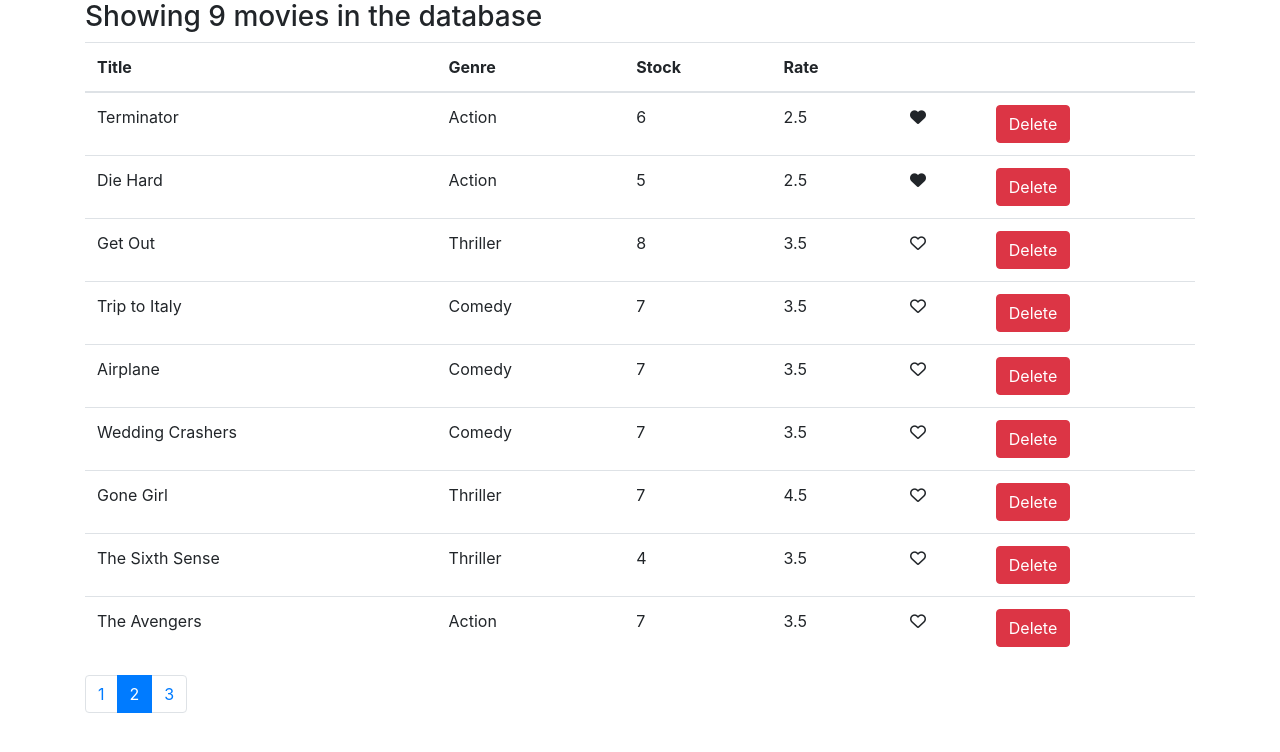
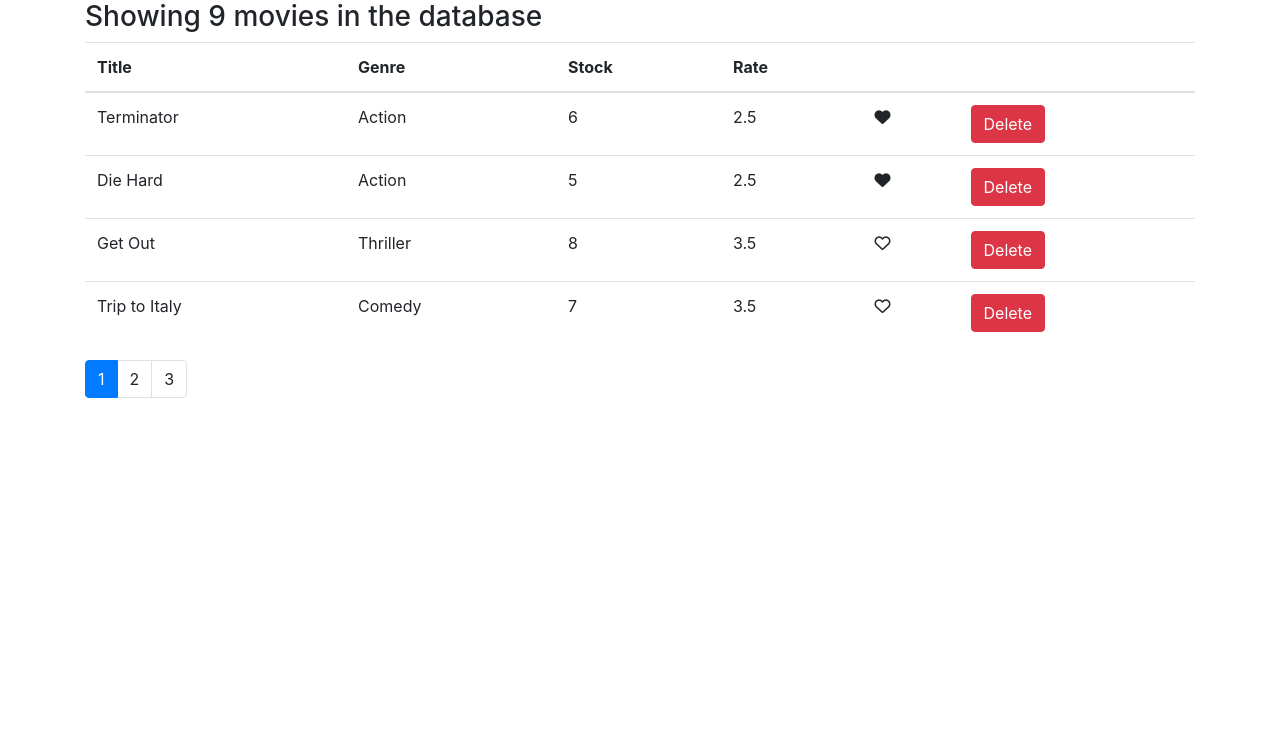
Before and after one commit to Ramonkos/movies, a React (Create React App) app: page / in a window 1280 px wide. Shown: the top 752 px of the page. Built offline with nearby package versions, Linux system fonts and the light colour scheme.

Commit message:
added pagination

```diff
--- a/package.json
+++ b/package.json
@@ -8,6 +8,8 @@
     "@testing-library/user-event": "^7.2.1",
     "bootstrap": "^4.1.1",
     "font-awesome": "^4.7.0",
+    "lodash": "^4.17.20",
+    "prop-types": "^15.7.2",
     "react": "^16.13.1",
     "react-dom": "^16.13.1",
     "react-scripts": "3.4.3"
--- a/src/App.js
+++ b/src/App.js
@@ -1,13 +1,11 @@
 import React from 'react';
 import './App.css';
 import Movies from './components/movies';
-import Pagination from './components/common/pagination';
 
 function App() {
 	return (
 		<main className='container'>
 			<Movies />
-			<Pagination />
 		</main>
 	);
 }
--- a/src/components/common/pagination.jsx
+++ b/src/components/common/pagination.jsx
@@ -1,38 +1,37 @@
-import React, { Component } from 'react';
+import React from 'react';
+import PropTypes from 'prop-types';
+import _ from 'lodash';
 
-class Pagination extends Component {
-	state = {};
-	render() {
-		return (
-			<nav aria-label='...'>
-				<ul class='pagination'>
-					{/* <li class='page-item disabled'>
-						<span class='page-link'>Previous</span>
-					</li> */}
-					<li class='page-item'>
-						<a class='page-link' href='#'>
-							1
+const Pagination = (props) => {
+	const { pageSize, itemsCount, onPageChange, currentPage } = props;
+
+	const pagesCount = itemsCount / pageSize;
+	const pages = _.range(1, pagesCount + 1);
+	if (Math.ceil(pagesCount) === 1) return null;
+
+	return (
+		<nav aria-label='...'>
+			<ul className='pagination'>
+				{pages.map((page) => (
+					<li
+						key={page}
+						className={page === currentPage ? 'page-item active' : 'page-item'}
+					>
+						<a className='page-link' onClick={() => onPageChange(page)}>
+							{page}
 						</a>
 					</li>
-					<li class='page-item active' aria-current='page'>
-						<span class='page-link'>
-							2<span class='sr-only'>(current)</span>
-						</span>
-					</li>
-					<li class='page-item'>
-						<a class='page-link' href='#'>
-							3
-						</a>
-					</li>
-					{/* <li class='page-item'>
-						<a class='page-link' href='#'>
-							Next
-						</a>
-					</li> */}
-				</ul>
-			</nav>
-		);
-	}
-}
+				))}
+			</ul>
+		</nav>
+	);
+};
+
+Pagination.propTypes = {
+	pageSize: PropTypes.number.isRequired,
+	itemsCount: PropTypes.number.isRequired,
+	onPageChange: PropTypes.func.isRequired,
+	currentPage: PropTypes.number.isRequired,
+};
 
 export default Pagination;
--- a/src/components/movies.jsx
+++ b/src/components/movies.jsx
@@ -1,11 +1,20 @@
 import React, { Component } from 'react';
+import 'font-awesome/css/font-awesome.css';
+
 import { getMovies } from '../services/fakeMovieService';
 import Like from './common/like';
-import 'font-awesome/css/font-awesome.css';
+import Pagination from './common/pagination';
+import { paginate } from '../utils/paginate';
 
 class Movies extends Component {
 	state = {
 		movies: getMovies(),
+		pageSize: 4,
+		currentPage: 1,
+	};
+
+	handlePageChange = (page) => {
+		this.setState({ currentPage: page });
 	};
 
 	deleteMovie = (movie) => {
@@ -27,9 +36,15 @@
 	};
 
 	render() {
+		const { length: count } = this.state.movies;
+		const { currentPage, pageSize, movies: allMovies } = this.state;
+
+		if (count === 0) return <h3>There are no movies in the database</h3>;
+
+		// this will be mapped
+		const movies = paginate(allMovies, currentPage, pageSize);
+
 		return (
-			<>
-				{this.state.movies.length > 0 ? (
 			<>
 				<h3>Showing {this.state.movies.length} movies in the database</h3>
 				<table className='table'>
@@ -44,7 +59,7 @@
 						</tr>
 					</thead>
 					<tbody>
-								{this.state.movies.map((movie) => {
+						{movies.map((movie) => {
 							return (
 								<tr key={movie._id}>
 									<td>{movie.title}</td>
@@ -72,10 +87,12 @@
 						})}
 					</tbody>
 				</table>
-					</>
-				) : (
-					<h3>There are no movies in the database</h3>
-				)}
+				<Pagination
+					itemsCount={count}
+					pageSize={pageSize}
+					currentPage={currentPage}
+					onPageChange={this.handlePageChange}
+				/>
 			</>
 		);
 	}
--- /dev/null
+++ b/src/utils/paginate.js
@@ -0,0 +1,9 @@
+import _ from 'lodash';
+
+export function paginate(items, pageNumber, pageSize) {
+	const startIndex = (pageNumber - 1) * pageSize;
+  return _(items)
+    .slice(startIndex)
+    .take(pageSize)
+    .value();
+}
```
Lines whose indentation alone changed are shown as unchanged.
